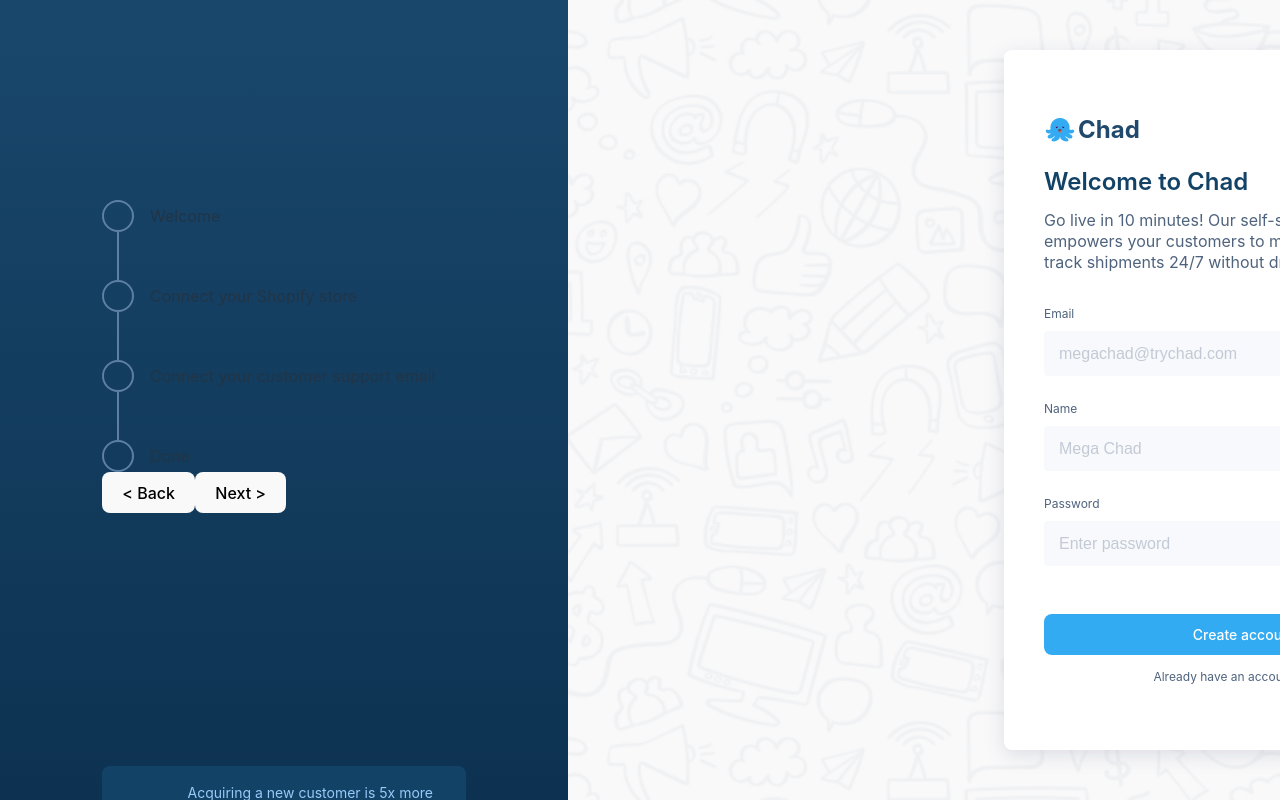
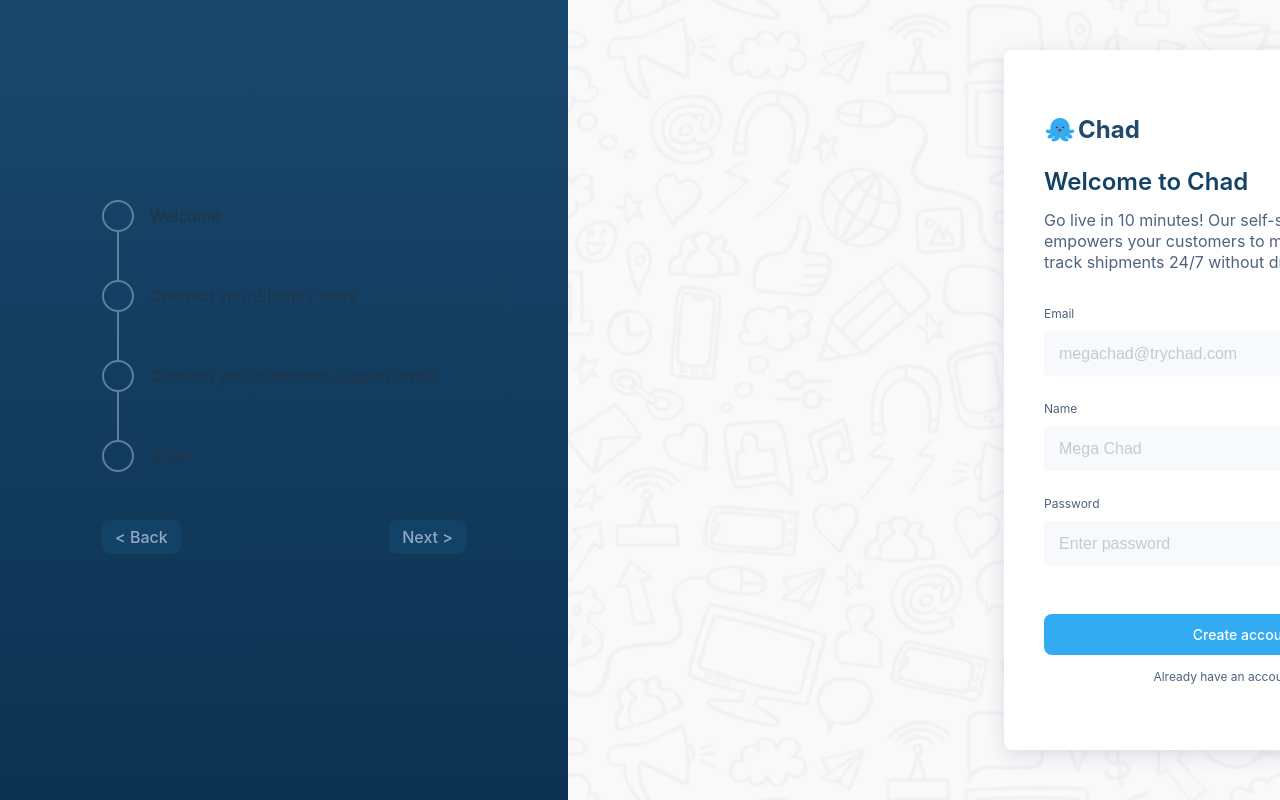
Before and after one commit to bymooon/LunaEdge-test-task, a React (Vite) app: page /login in a window 1280 px wide. Shown: the top 800 px of the page. Built offline with nearby package versions, Linux system fonts and the light colour scheme.

Commit message:
added styles for control step buttons

```diff
--- a/src/pages/LoginPage/loginPage.module.css
+++ b/src/pages/LoginPage/loginPage.module.css
@@ -19,6 +19,17 @@
 .progress-item{
     display: flex;
     align-items: center;
+}
+
+.progress-controls{
+    display: flex;
+    margin-top: 48px;
+    justify-content: space-between;
+    > button {
+        background-color: #134267;
+        padding: 6px 12px;
+        color:#93A8C1 ;
+    }
 }
 
 .onboarding-stats-container{
```
